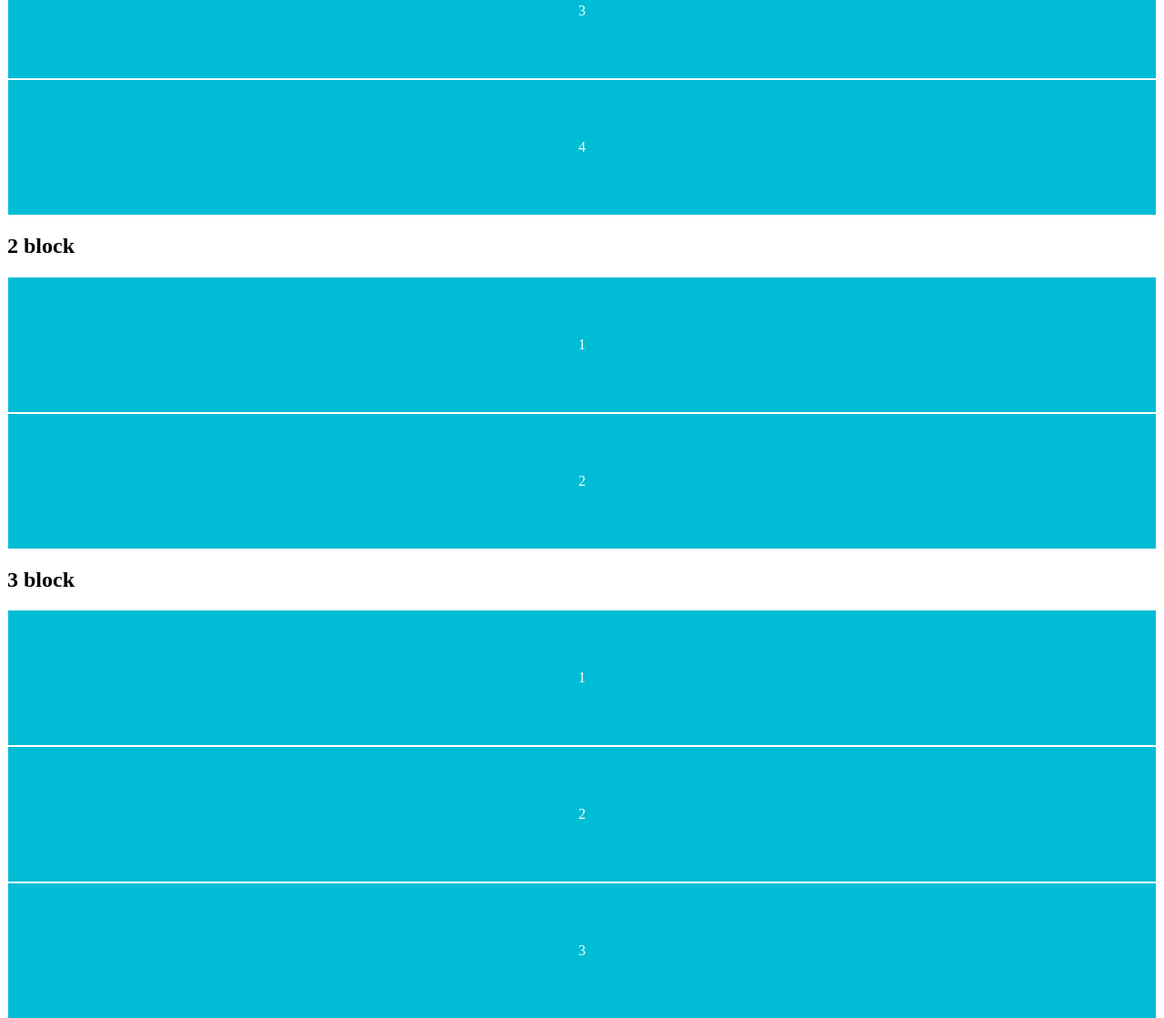
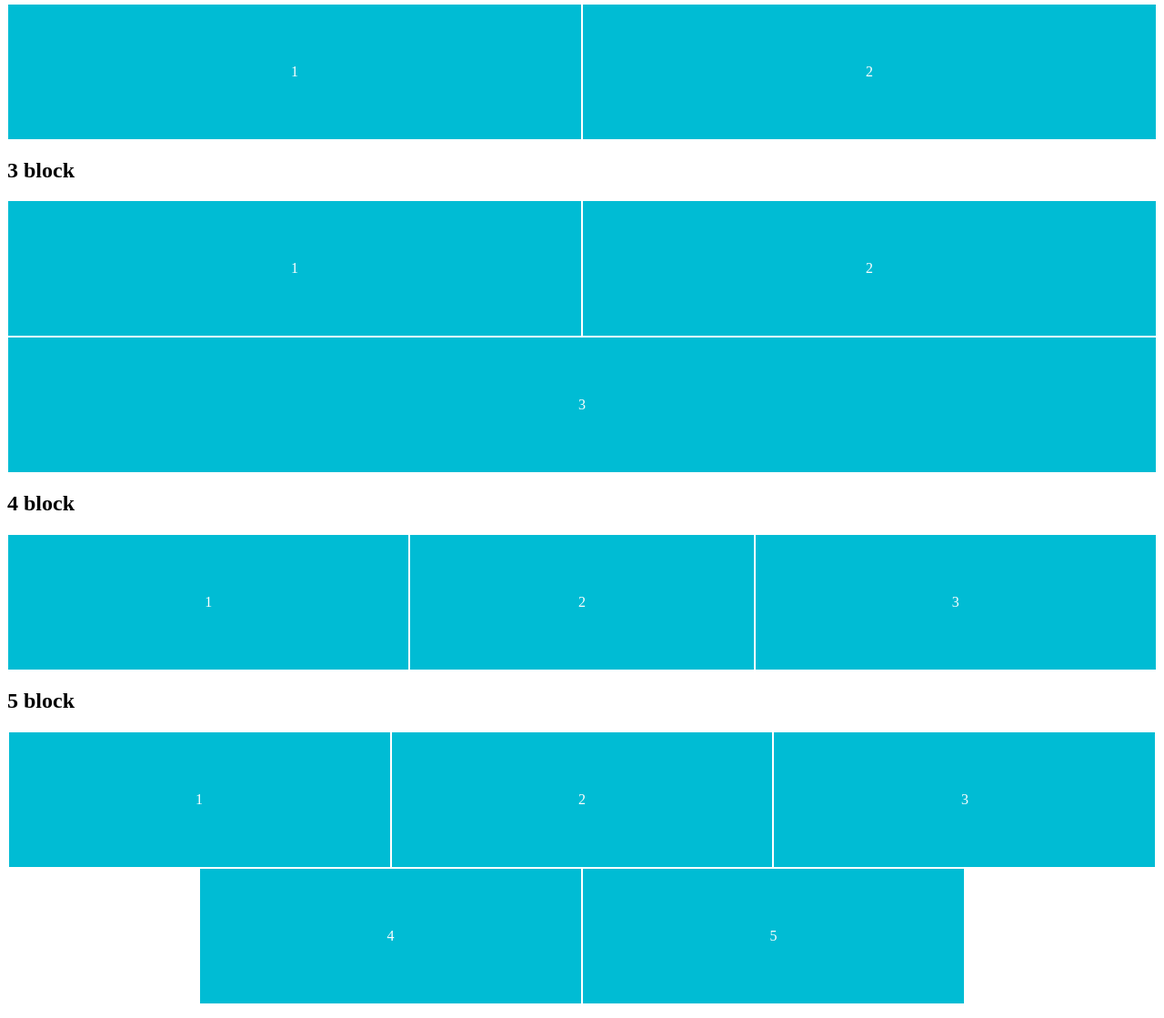
Before and after one commit to bcherepakha/fe-2610-calendar, a website: page media/media.html in a window 1280 px wide. Shown: the part 430-1549 px from the top of the page at 91% size. Drawn offline with Linux system fonts and the light colour scheme.

Commit message:
lesson 11

```diff
--- a/media/media.css
+++ b/media/media.css
@@ -25,3 +25,94 @@
     top: 50%;
     z-index: 1;
 }
+
+.first {
+    display: flex;
+}
+
+.first .colored {
+    flex-shrink: 0;
+    flex-grow: 1;
+    flex-basis: 0;
+}
+
+.second {
+    display: flex;
+}
+
+.second .colored {
+    flex: 1 0 0;
+}
+
+.third {
+    display: flex;
+}
+
+.third .colored {
+    flex: 0 0 25%;
+}
+
+.fourth {
+    display: flex;
+}
+
+.fourth .colored {
+    flex: 1 0 0;
+}
+
+.fourth .colored:last-child {
+    flex-grow: 2;
+}
+
+.fifth {
+    display: flex;
+}
+
+.fifth .colored {
+    flex: 1 0 0;
+}
+
+@media (max-width: 1800px) {
+    .first {
+        flex-wrap: wrap;
+    }
+
+    .first .colored {
+        flex-basis: 50%;
+    }
+
+    .third {
+        flex-wrap: wrap;
+    }
+
+    .third .colored {
+        flex: 1 0 50%;
+    }
+
+    .fourth .colored.colored {
+        flex: 0 0 35%;
+    }
+
+    .fourth .colored:nth-child(2) {
+        flex-basis: 30%;
+    }
+
+    .fifth {
+        flex-wrap: wrap;
+        justify-content: center;
+    }
+
+    .fifth .colored {
+        flex: 0 0 33.3%;
+    }
+}
+
+@media (max-width: 1200px) {
+    .third .colored {
+        flex: 1 0 0;
+    }
+
+    .fifth .colored {
+        flex: 1 0 50%;
+    }
+}
--- a/media/media.html
+++ b/media/media.html
@@ -2,7 +2,7 @@
 <html lang="en">
 <head>
     <meta charset="UTF-8">
-    <meta content="width=device-width, user-scalable=no, initial-scale=1.0" name="viewport">
+    <meta content="width=device-width, initial-scale=1.0" name="viewport">
     <meta content="ie=edge" http-equiv="X-UA-Compatible">
     <title>Media Example</title>
     <link rel="stylesheet" href="media.css">
```
Also changed, not shown: game15/game15.html (+5 -0 lines), game15/game15.js (+33 -3 lines).
